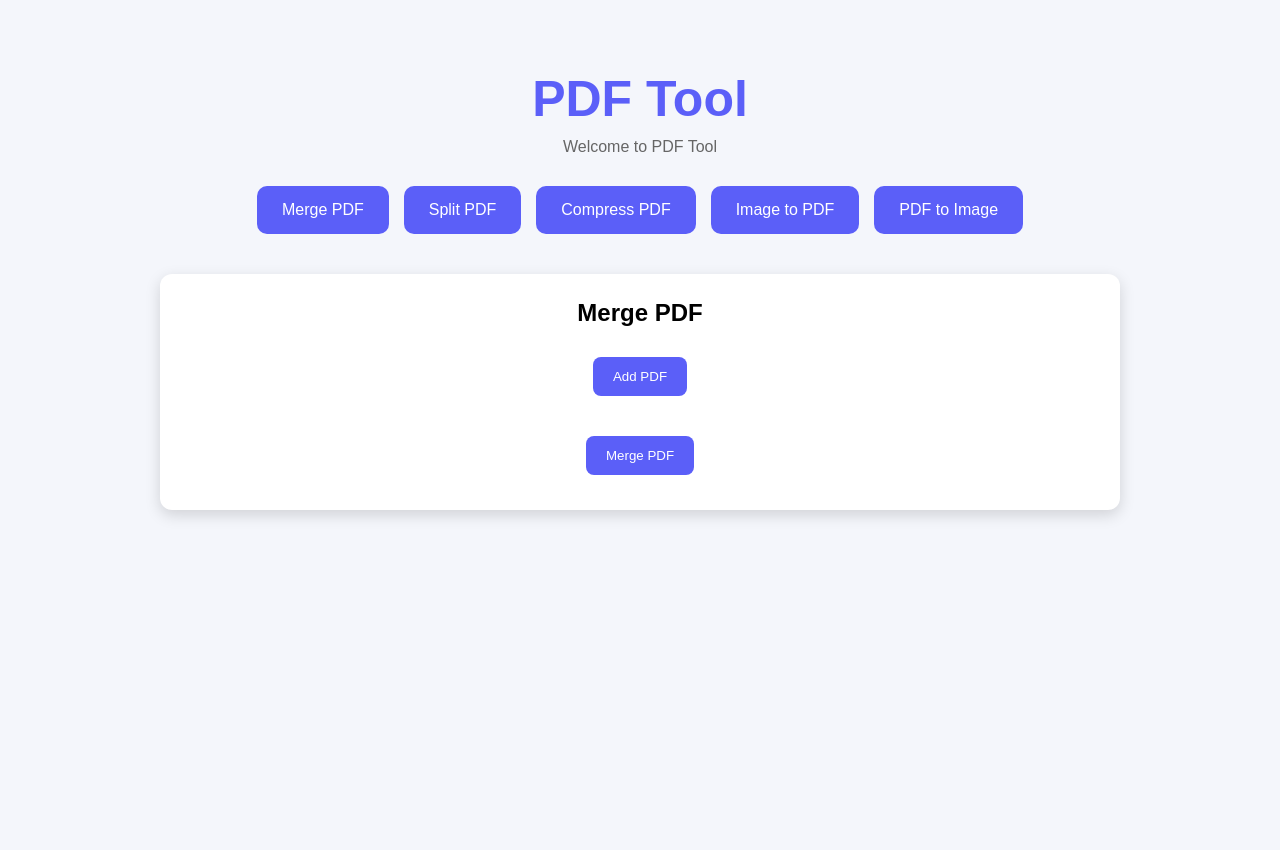
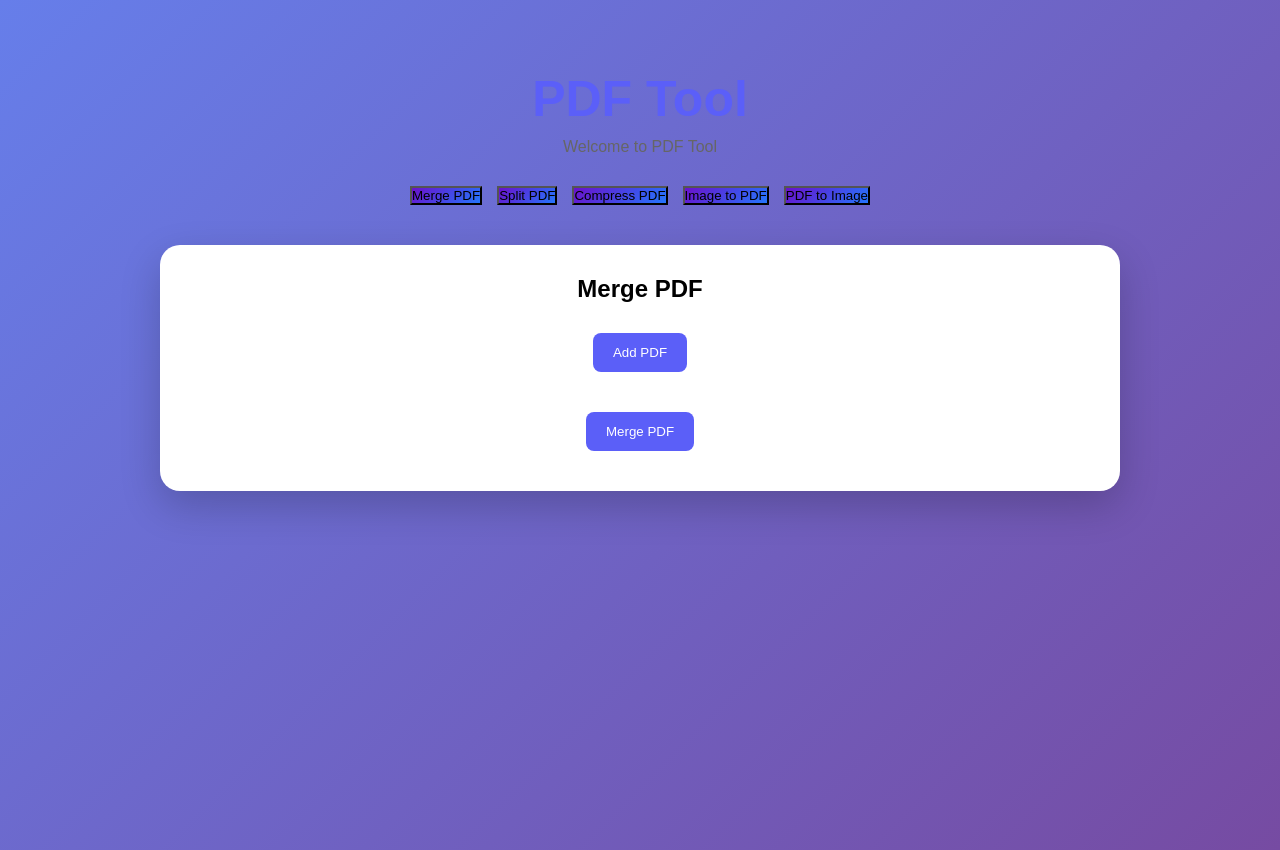
Before and after one commit to bbaarman693-bot/pdf-tool, a plain HTML site: page index.html in a window 1280 px wide. Both pictures are taken after a click on the button "Merge PDF". Before the commit the page ends 800 px from the top, so only its background shows below. Drawn offline with Linux system fonts and the light colour scheme.

Commit message:
Update style.css

```diff
--- a/style.css
+++ b/style.css
@@ -6,7 +6,8 @@
 }
 
 body{
-    background:#f4f6fb;
+    background: linear-gradient(135deg, #667eea, #764ba2);
+    min-height:100vh;
 }
 
 .container{
@@ -36,7 +37,8 @@ p{
 }
 
 .buttons button{
-    background:#5b5ff8;
+    background:linear-gradient(135deg,#6a11cb,#2575fc);
+}
     color:#fff;
     border:none;
     padding:15px 25px;
@@ -52,11 +54,11 @@ p{
 
 .tool{
     display:none;
-    background:#fff;
-    padding:25px;
-    border-radius:12px;
-    box-shadow:0 5px 15px rgba(0,0,0,.15);
-    margin-top:20px;
+    background:#ffffff;
+    padding:30px;
+    border-radius:20px;
+    box-shadow:0 15px 40px rgba(0,0,0,.20);
+    margin-top:25px;
 }
 
 .tool h2{
```
